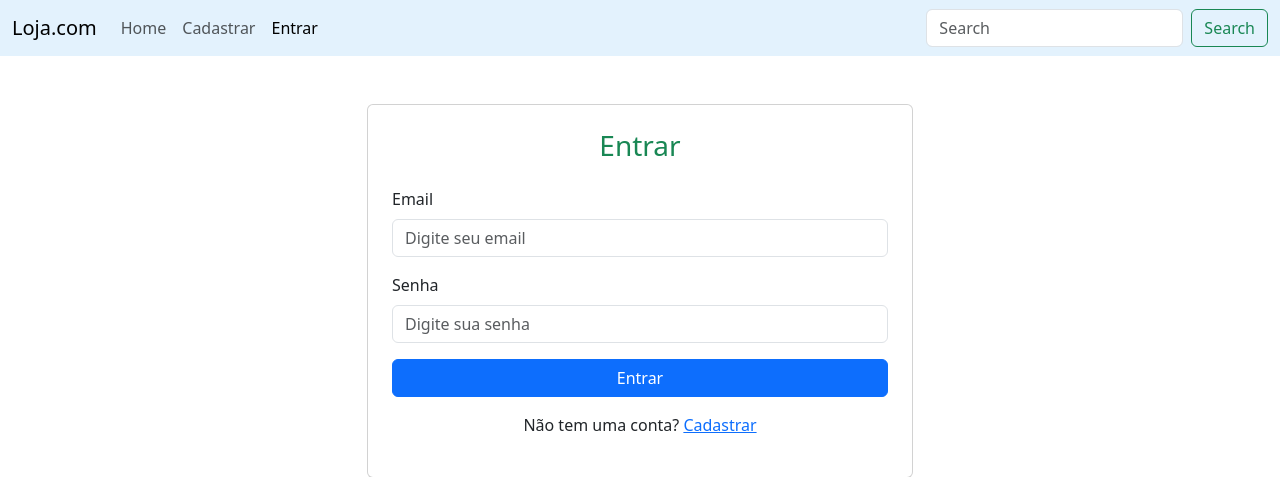
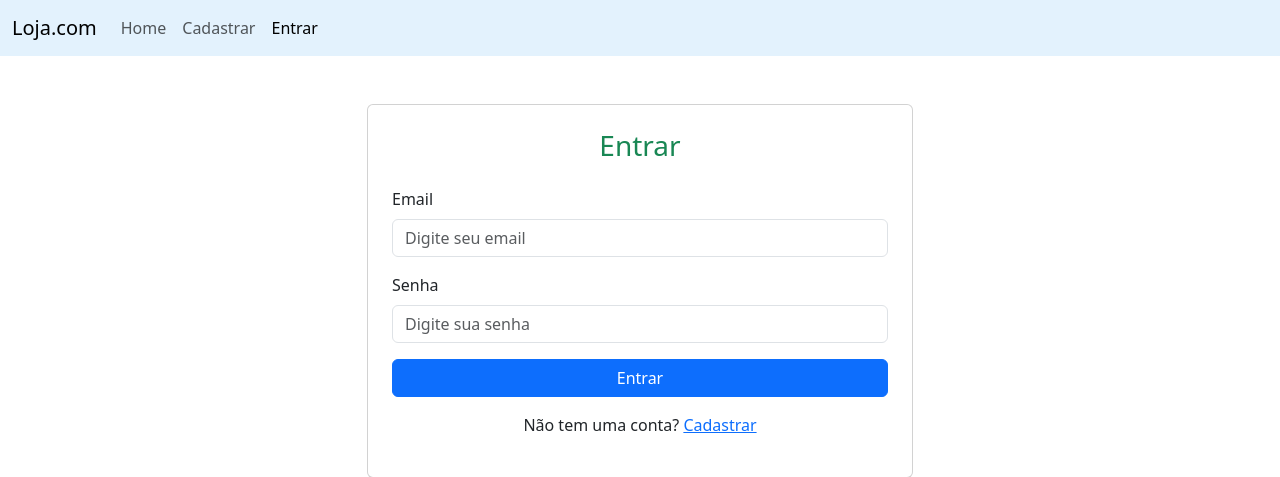
Before and after one commit to Andromeda067/estudos-php, a PHP site: page /Login/LoginAcont.php in a window 1280 px wide. Shown: the top 477 px of the page. Run offline with PHP 8.4, Linux system fonts and the light colour scheme.

Commit message:
Front-end ref
retirei a barra de pesquisa das paguinas de login e create das contas.

```diff
--- a/views/Login/CreateAcont.php
+++ b/views/Login/CreateAcont.php
@@ -27,10 +27,6 @@
                         <a class="nav-link active" aria-current="page" href="LoginAcont.php">Entrar</a>
                     </li>
                 </ul>
-                <form class="d-flex" role="search">
-                    <input class="form-control me-2" type="search" placeholder="Search" aria-label="Search" />
-                    <button class="btn btn-outline-success" type="submit">Search</button>
-                </form>
             </div>
         </div>
     </nav>
--- a/views/Login/LoginAcont.php
+++ b/views/Login/LoginAcont.php
@@ -27,10 +27,6 @@
                         <a class="nav-link active" aria-current="page" href="LoginAcont.php">Entrar</a>
                     </li>
                 </ul>
-                <form class="d-flex" role="search">
-                    <input class="form-control me-2" type="search" placeholder="Search" aria-label="Search" />
-                    <button class="btn btn-outline-success" type="submit">Search</button>
-                </form>
             </div>
         </div>
     </nav>
```
